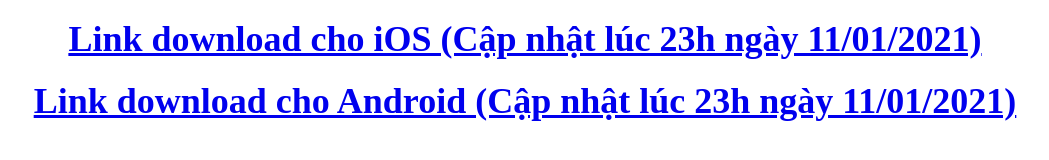
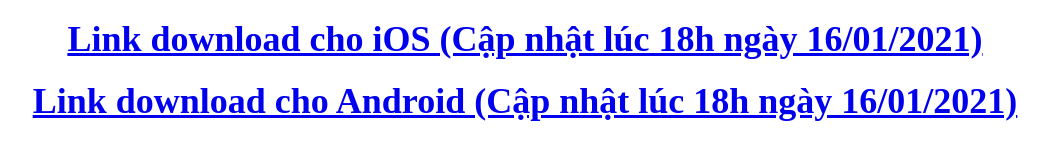
Before and after one commit to tuevc/link-download-app-bk, a plain HTML site: page index.html in a window 1280 px wide. Shown: the whole page, without its empty margins (115-1164 px from the left). Drawn offline with Linux system fonts and the light colour scheme.

Commit message:
Update index.html

```diff
--- a/index.html
+++ b/index.html
@@ -9,14 +9,14 @@
 <body>
 
 <div style="padding:10px; text-align:center;">
-	 <a href="itms-services://?action=download-manifest&url=https://dl.dropbox.com/s/ohw620oo39udoa7/ePass1016.plist"
-	 style="text-decoration: none; font-weight: bold; font-size: 36px;text-decoration: underline; text-align:center;">Link download cho iOS (Cập nhật lúc 23h ngày 11/01/2021)</a>
+	 <a href="itms-services://?action=download-manifest&url=https://dl.dropbox.com/s/kazg04x4pgf64tn/ePass1018.plist"
+	 style="text-decoration: none; font-weight: bold; font-size: 36px;text-decoration: underline; text-align:center;">Link download cho iOS (Cập nhật lúc 18h ngày 16/01/2021)</a>
 
 </div>
 
 <div style="padding:10px; text-align:center;">
-	 <a href="https://dl.dropbox.com/s/duirhumbvoljpc4/ePass1016GG1017.apk"
-	 style="text-decoration: none; font-weight: bold; font-size: 36px;text-decoration: underline; text-align:center;">Link download cho Android (Cập nhật lúc 23h ngày 11/01/2021)</a>
+	 <a href="https://dl.dropbox.com/s/0bt1x7y9yzqc0je/ePass1018GG.apk"
+	 style="text-decoration: none; font-weight: bold; font-size: 36px;text-decoration: underline; text-align:center;">Link download cho Android (Cập nhật lúc 18h ngày 16/01/2021)</a>
 
 </div>
 
```
